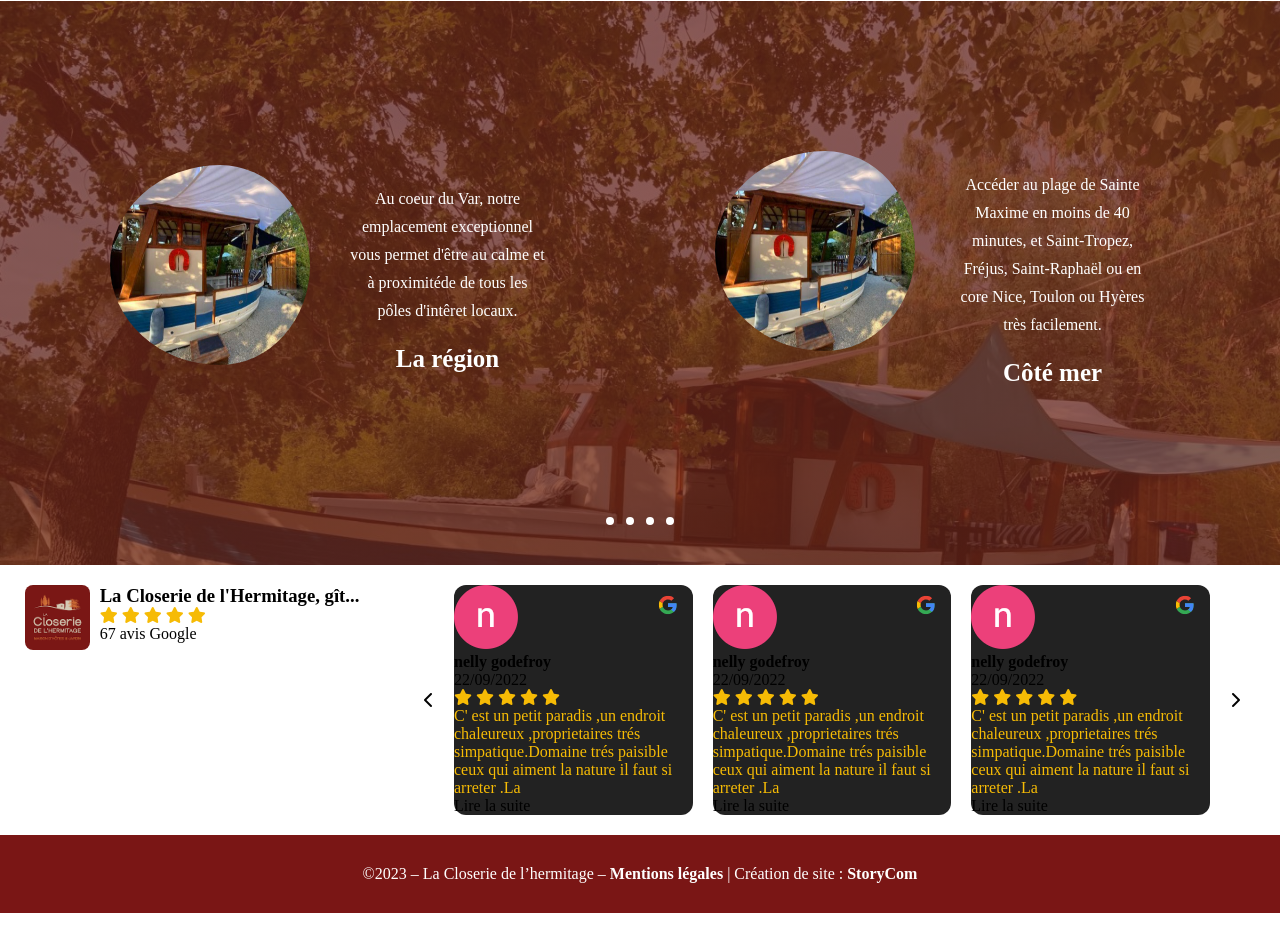
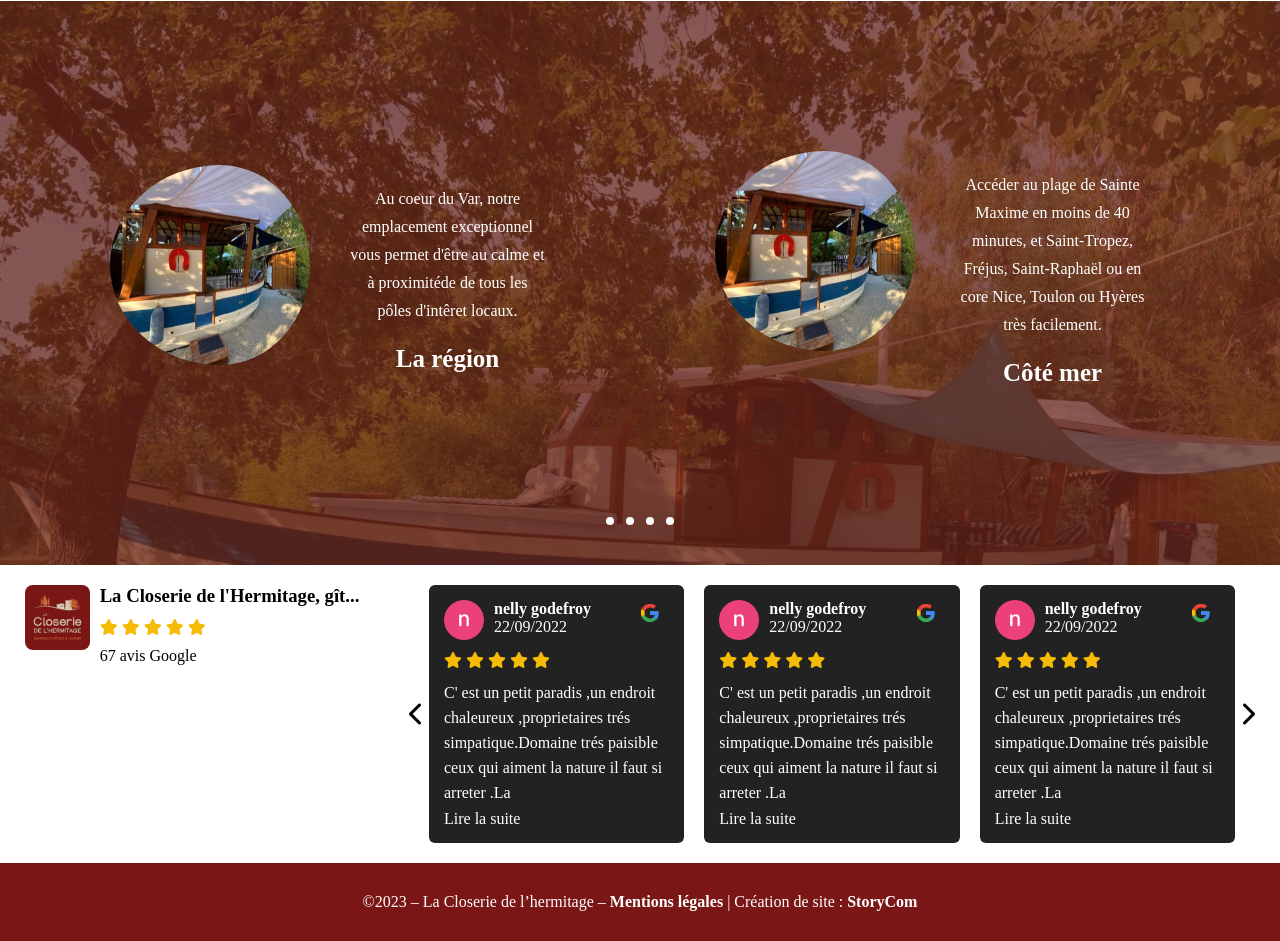
Before and after one commit to Calvin2124/LaCloserie, a plain HTML site: page index.html in a window 1280 px wide. Shown: the part 2315-3256 px from the top of the page. Before the commit the page ends 3228 px from the top, so only its background shows below. Drawn offline with Linux system fonts and the light colour scheme.

Commit message:
Ajout
Finalisasions de la section 5

```diff
--- a/css/style.css
+++ b/css/style.css
@@ -281,6 +281,7 @@ body > main > section:nth-child(4) > article{
 
 .fa-star{
     color: #f6bb05;
+    margin: 12px 0px;
 }
 
 .google-img{
@@ -319,18 +320,19 @@ body > main > section:nth-child(5) > article:nth-child(2){
 
 body > main > section:nth-child(5) > article:nth-child(2) > i.fa-solid.fa-chevron-left{
     margin: auto;
-    padding: 20px;
+    padding: 5px;
 }
 
 body > main > section:nth-child(5) > article:nth-child(2) > i.fa-solid.fa-chevron-right{
     margin: auto;
-    padding: 20px;
+    padding: 5px;
 }
 
 .comment{
     background-color: #222222;
-    border-radius: 12px;
+    border-radius: 6px;
     position: relative;
+    padding: 15px;
 }
 
 #comment-g > div:nth-child(1) > p:nth-child(9){
@@ -347,6 +349,46 @@ body > main > section:nth-child(5) > article:nth-child(2) > i.fa-solid.fa-chevro
 
 .google-img{
     position: absolute;
-    top: 10px;
-    right: 15px;
+    top: 18px;
+    right: 24px;
 }
+
+.img-note{
+    width: 40px;
+    height: 40px;
+}
+
+.sous-div-google{
+    display: flex;
+    gap: 10px;
+}
+
+section:nth-child(5){
+    color: #fff;
+}
+
+section:nth-child(5) h3{
+    color: #000;
+}
+
+section:nth-child(5) > article:nth-child(1) > div > p{
+    color: #000;
+}
+
+.commentaire{
+    line-height: 25px;
+}
+
+.lire-la-suite{
+    margin-top: 5px;
+}
+
+.fa-chevron-left{
+    color: #000;
+    font-size: 24px;
+}
+
+.fa-chevron-right{
+    color: #000;
+    font-size: 24px;
+}
--- a/index.html
+++ b/index.html
@@ -167,42 +167,54 @@
                 <i class="fa-solid fa-chevron-left"></i>
                 <div id="comment-g">
                     <div class="comment">
-                        <img src="img/icone-rose.png" alt="">
+                        <div class="sous-div-google">
+                            <img class="img-note" src="img/icone-rose.png" alt="">
+                            <div>
                                 <h4>nelly godefroy</h4>
                                 <p>22/09/2022</p>
+                            </div>
+                        </div>
                         <i class="fa-solid fa-star"></i>
                         <i class="fa-solid fa-star"></i>
                         <i class="fa-solid fa-star"></i>
                         <i class="fa-solid fa-star"></i>
                         <i class="fa-solid fa-star"></i>
-                        <p>C' est un petit paradis ,un endroit chaleureux ,proprietaires trés simpatique.Domaine trés paisible ceux qui aiment la nature il faut si arreter .La</p>
-                        <p>Lire la suite</p>
+                        <p class="commentaire">C' est un petit paradis ,un endroit chaleureux ,proprietaires trés simpatique.Domaine trés paisible ceux qui aiment la nature il faut si arreter .La</p>
+                        <p class="lire-la-suite">Lire la suite</p>
                         <img class="google-img" src="img/icon-google-avis.svg" alt="">
                     </div>
                     <div class="comment">
-                        <img src="img/icone-rose.png" alt="">
+                        <div class="sous-div-google">
+                            <img class="img-note" src="img/icone-rose.png" alt="">
+                            <div>
                                 <h4>nelly godefroy</h4>
                                 <p>22/09/2022</p>
+                            </div>
+                        </div>
                         <i class="fa-solid fa-star"></i>
                         <i class="fa-solid fa-star"></i>
                         <i class="fa-solid fa-star"></i>
                         <i class="fa-solid fa-star"></i>
                         <i class="fa-solid fa-star"></i>
-                        <p>C' est un petit paradis ,un endroit chaleureux ,proprietaires trés simpatique.Domaine trés paisible ceux qui aiment la nature il faut si arreter .La</p>
-                        <p>Lire la suite</p>
+                        <p class="commentaire">C' est un petit paradis ,un endroit chaleureux ,proprietaires trés simpatique.Domaine trés paisible ceux qui aiment la nature il faut si arreter .La</p>
+                        <p class="lire-la-suite">Lire la suite</p>
                         <img class="google-img" src="img/icon-google-avis.svg" alt="">
                     </div>
                     <div class="comment">
-                        <img src="img/icone-rose.png" alt="">
+                        <div class="sous-div-google">
+                            <img class="img-note" src="img/icone-rose.png" alt="">
+                            <div>
                                 <h4>nelly godefroy</h4>
                                 <p>22/09/2022</p>
+                            </div>
+                        </div>
                         <i class="fa-solid fa-star"></i>
                         <i class="fa-solid fa-star"></i>
                         <i class="fa-solid fa-star"></i>
                         <i class="fa-solid fa-star"></i>
                         <i class="fa-solid fa-star"></i>
-                        <p>C' est un petit paradis ,un endroit chaleureux ,proprietaires trés simpatique.Domaine trés paisible ceux qui aiment la nature il faut si arreter .La</p>
-                        <p>Lire la suite</p>
+                        <p class="commentaire">C' est un petit paradis ,un endroit chaleureux ,proprietaires trés simpatique.Domaine trés paisible ceux qui aiment la nature il faut si arreter .La</p>
+                        <p class="lire-la-suite">Lire la suite</p>
                         <img class="google-img" src="img/icon-google-avis.svg" alt="">
                     </div>
                 </div>
```
Lines whose indentation alone changed are shown as unchanged.
